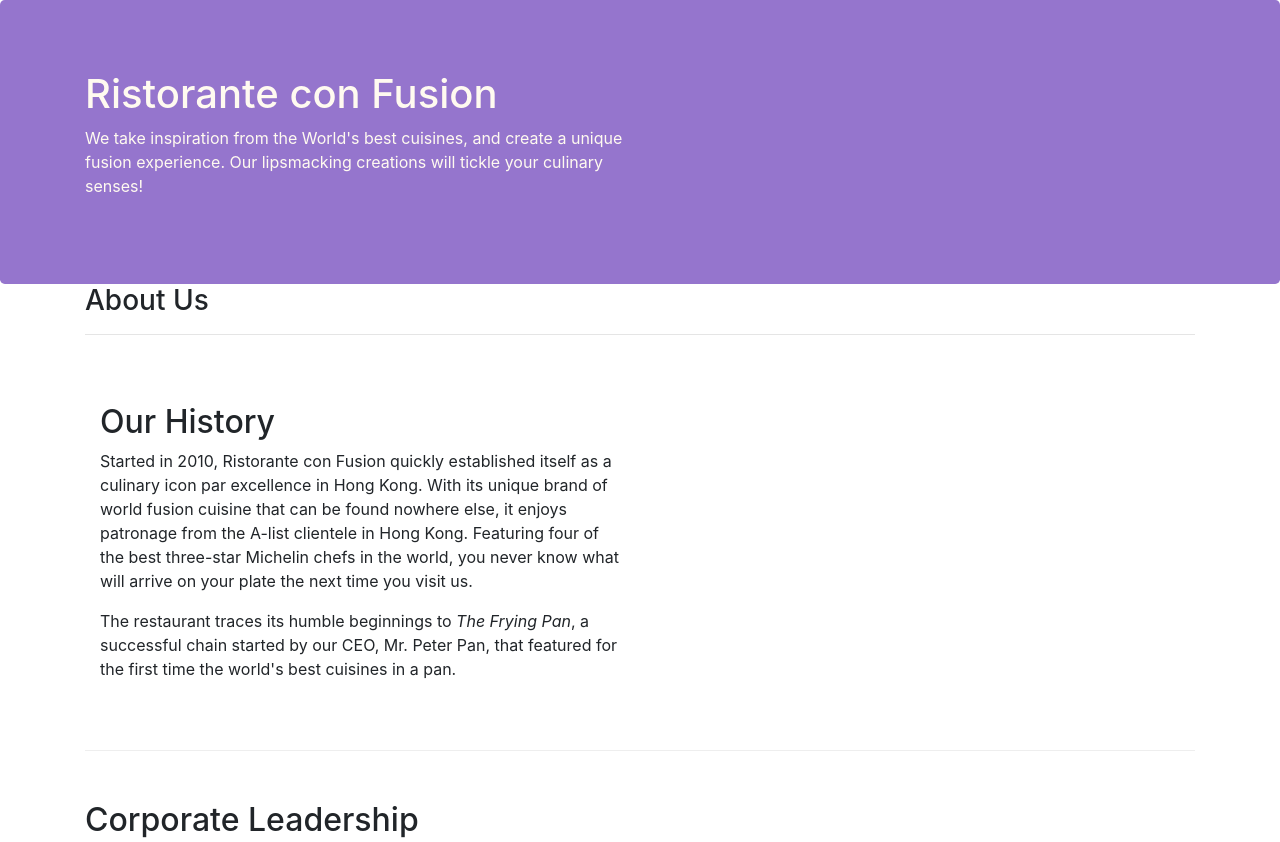
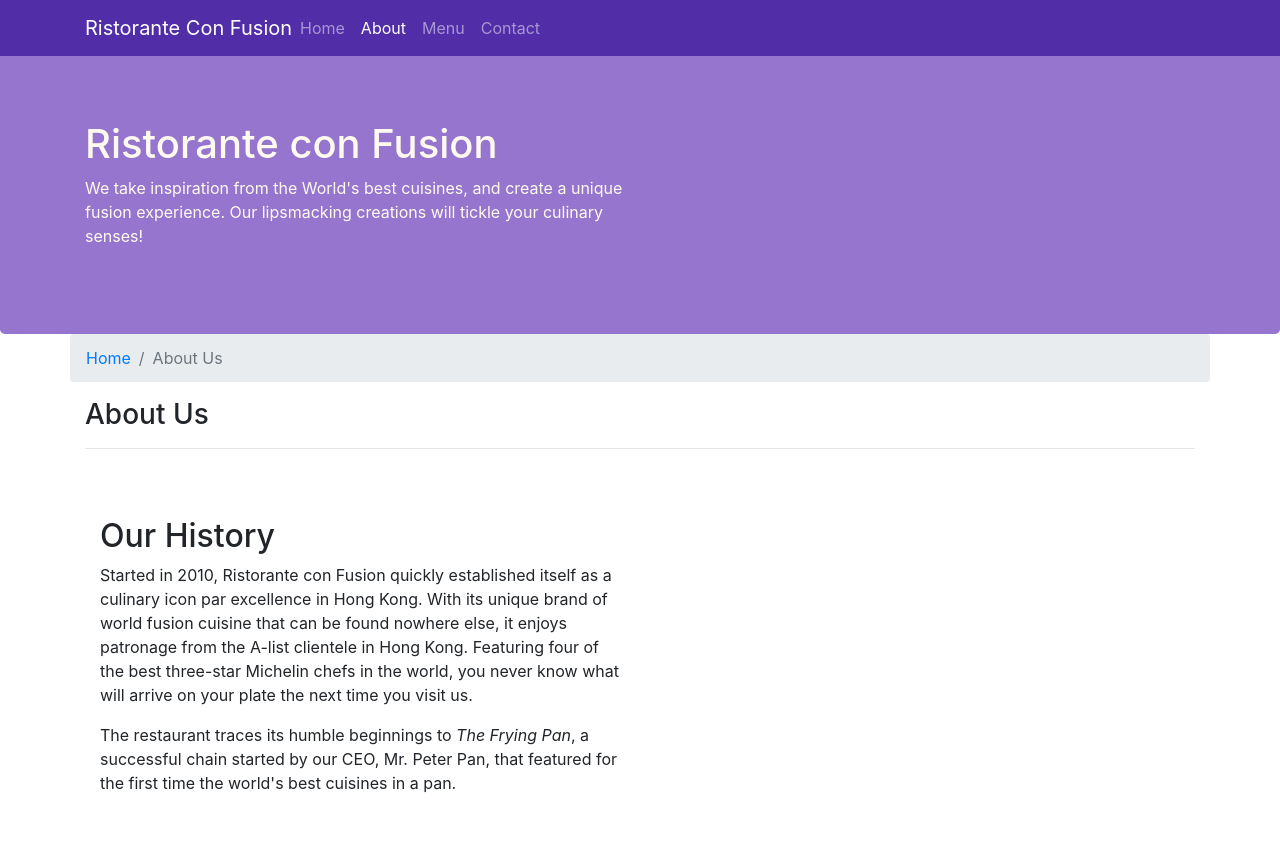
Before and after one commit to madhu1607/conFusion, a website: page aboutus.html in a window 1280 px wide. Shown: the top 842 px of the page. Drawn offline with nearby package versions, Linux system fonts and the light colour scheme.

Commit message:
Added navbar and breadcrumbs

```diff
--- a/aboutus.html
+++ b/aboutus.html
@@ -16,7 +16,23 @@
 </head>
 
 <body>
+    <nav class="navbar navbar-dark navbar-expand-sm fixed-top">
+        <div class="container">
+            <button class="navbar-toggler" type="button" data-toggle="collapse" data-target="#Navbar">
+                <span class="navbar-toggler-icon"></span>
+            </button>
+            <a class="navbar-brand mr-auto" href="index.html">Ristorante Con Fusion</a>
+            <div class="collapse navbar-collapse" id="Navbar">
+                <ul class="navbar-nav mr-auto">
+                    <li class="nav-item "><a class="nav-link" href="index.html">Home</a></li>
+                    <li class="nav-item active"><a class="nav-link" href="#">About</a></li>
+                    <li class="nav-item"><a class="nav-link" href="#">Menu</a></li>
+                    <li class="nav-item"><a class="nav-link" href="#">Contact</a></li>
+                </ul>
+            </div>
 
+        </div>
+        </nav>
     <header class="jumbotron">
         <div class="container">
             <div class="row row-header">
@@ -32,6 +48,10 @@
 
     <div class="container">
         <div class="row">
+            <ol class="col-12 breadcrumb">
+                <li class="breadcrumb-item"><a href="index.html">Home</a></li>
+                <li class="breadcrumb-item active">About Us</li>
+            </ol>
             <div class="col-12">
                <h3>About Us</h3>
                <hr>
--- a/css/styles.css
+++ b/css/styles.css
@@ -27,3 +27,12 @@ address{
     margin:0px;
     color:#0f0f0f;
 }
+
+body{
+    padding:50px 0px 0px 0px;
+z-index:0;}
+
+.navbar-dark
+{
+    background-color: #512DA8;
+}
```
Also changed, not shown: index.html (+19 -3 lines).
